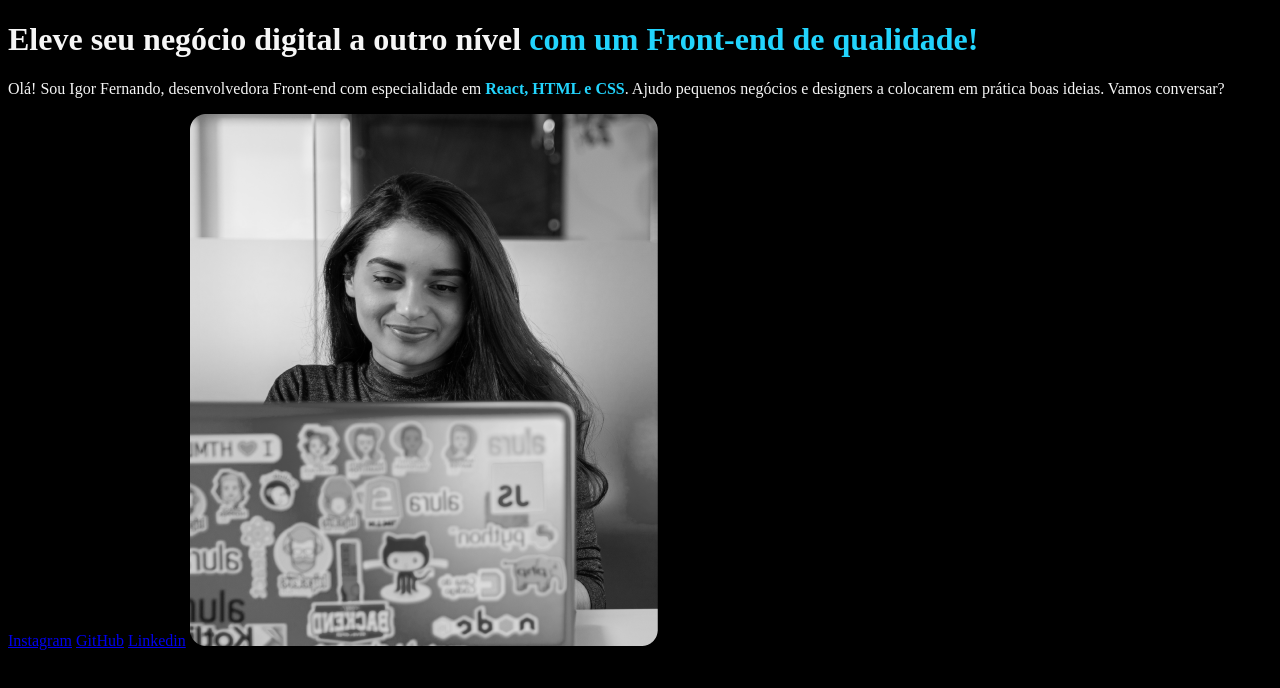
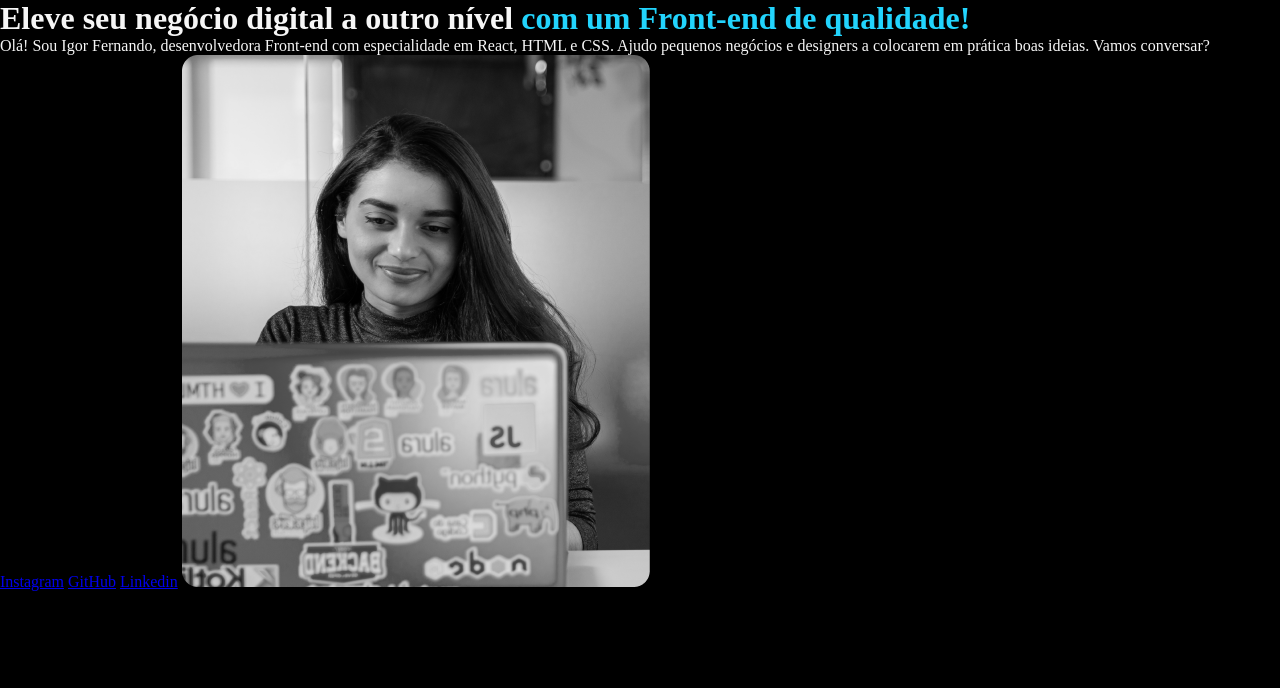
Before and after one commit to igorfcfs/CursoAlura-HTMLECSS-ClassesPosicionamentoEFlexbox, a plain HTML site: page index.html in a window 1280 px wide. Drawn offline with Linux system fonts and the light colour scheme.

Commit message:
Seletores e Posicionamento

```diff
--- a/index.html
+++ b/index.html
@@ -12,8 +12,8 @@
     <header></header>
     <main>
         <h1>Eleve seu negócio digital a outro nível
-            <strong>com um Front-end de qualidade!</strong></h1>
-        <p>Olá! Sou Igor Fernando, desenvolvedora Front-end com especialidade em <strong>React, HTML e CSS</strong>. Ajudo pequenos         negócios e designers a colocarem em prática boas ideias. Vamos conversar?</p>
+            <strong class="titulo-destaque">com um Front-end de qualidade!</strong></h1>
+        <p>Olá! Sou Igor Fernando, desenvolvedora Front-end com especialidade em React, HTML e CSS. Ajudo pequenos         negócios e designers a colocarem em prática boas ideias. Vamos conversar?</p>
 
         <a href="https://www.instagram.com/igorcasita/">Instagram</a>
         <a href="https://github.com/igorfcfs/">GitHub</a>
--- a/style.css
+++ b/style.css
@@ -1,7 +1,11 @@
+* { /*reset css*/
+    margin: 0;
+    padding: 0;
+}
 body {
     background-color: #000000;
     color: #F6F6F6;
 }
-strong{
+.titulo-destaque {
     color: #22D4FD;
 }
```
